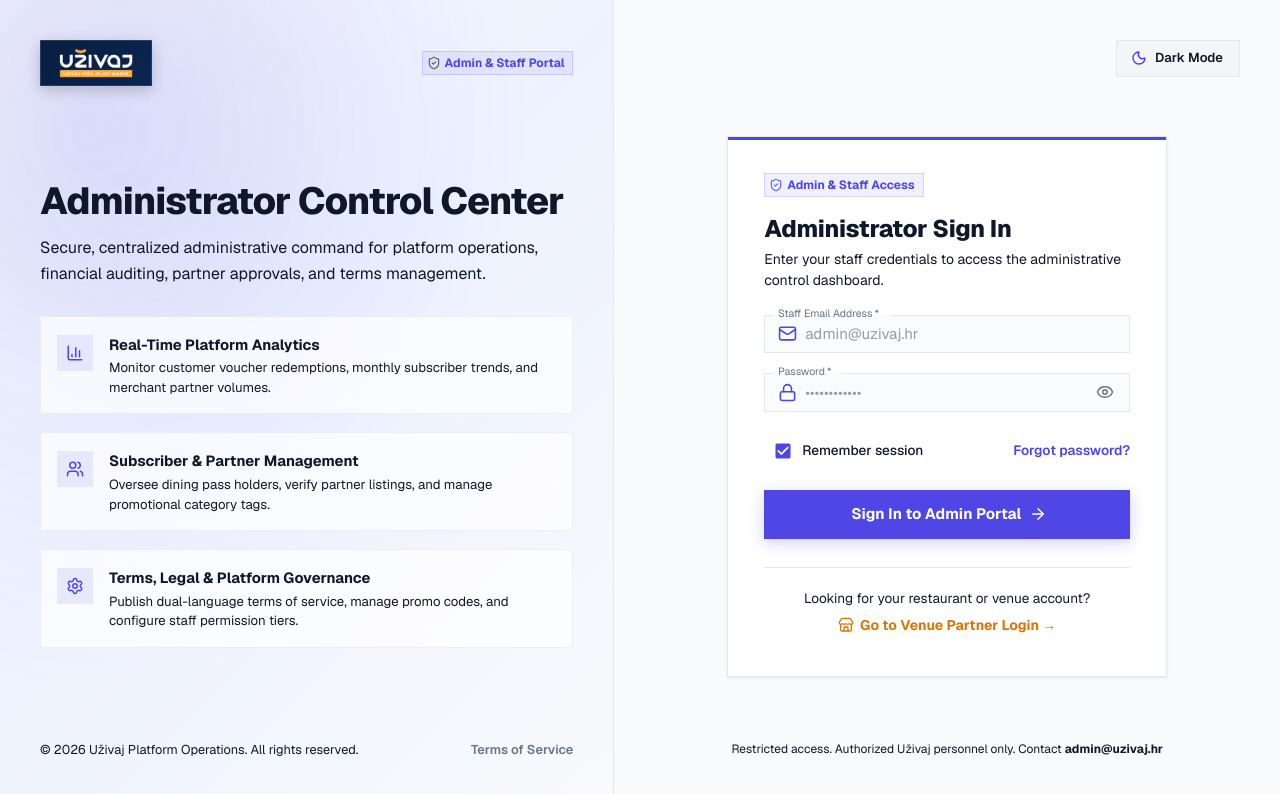
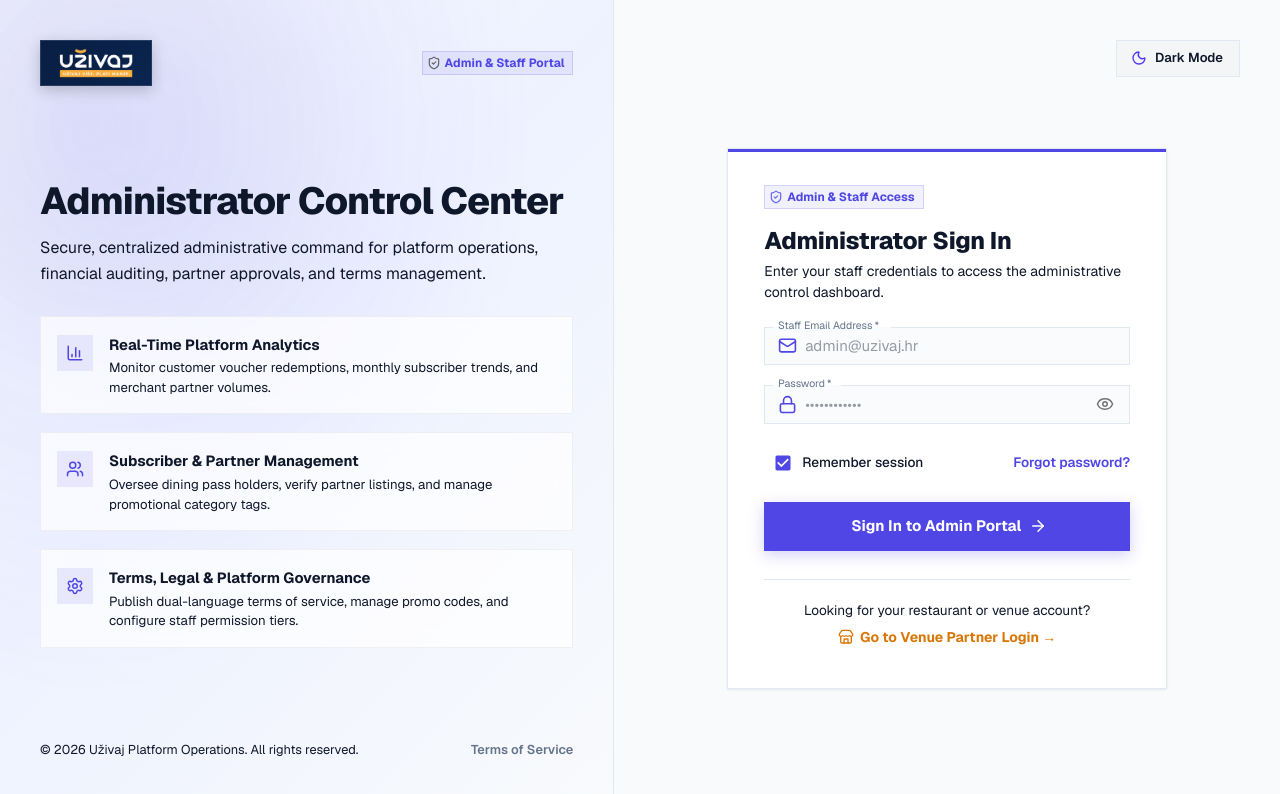
Before and after one commit to WAQASUMAR33/uvizajapp, a Next.js app: page /login in a window 1280 px wide. Shown: the top 794 px of the page. Built offline with nearby package versions, Linux system fonts and the light colour scheme; what @mui/material-nextjs would draw is missing.

Commit message:
Remove restricted access notice from login page

```diff
--- a/src/app/(auth)/login/page.tsx
+++ b/src/app/(auth)/login/page.tsx
@@ -543,15 +543,6 @@ function AdminLoginForm() {
           </Paper>
         </Box>
 
-        {/* Bottom Help */}
-        <Box sx={{ mt: { xs: 3, lg: 0 }, textAlign: "center" }}>
-          <Typography variant="caption" color="text.secondary">
-            Restricted access. Authorized Uživaj personnel only. Contact{" "}
-            <Link href="mailto:admin@uzivaj.hr" style={{ color: "inherit", fontWeight: 700 }}>
-              admin@uzivaj.hr
-            </Link>
-          </Typography>
-        </Box>
       </Box>
     </Box>
   );
```
